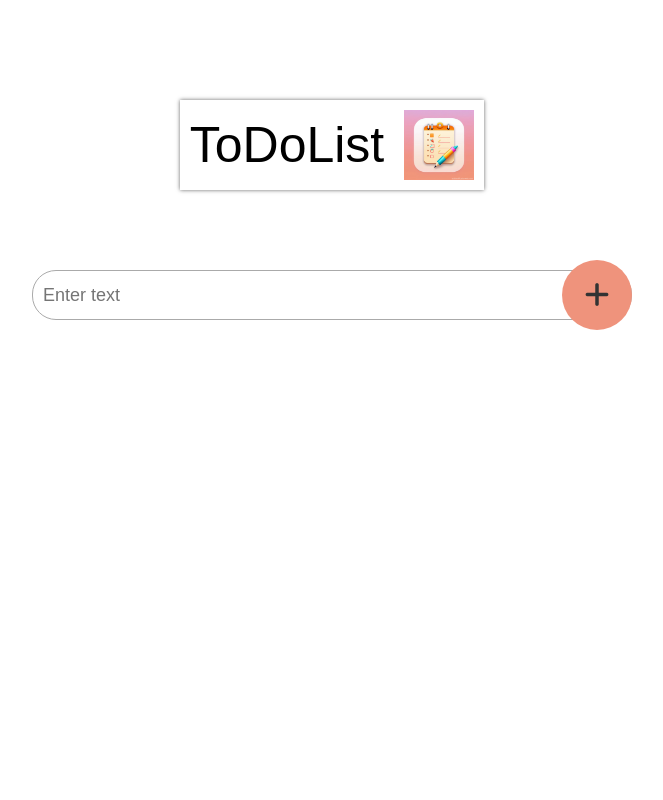
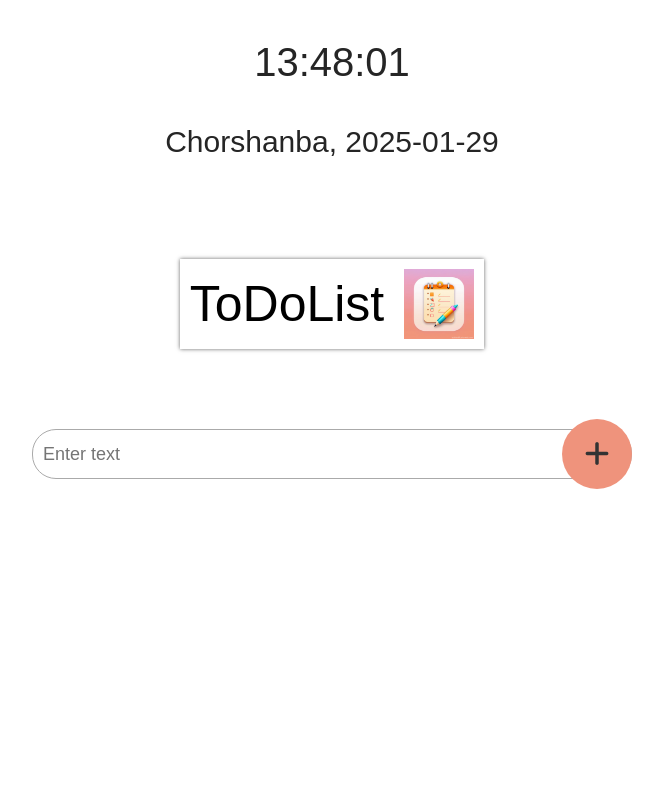
Before and after one commit to Qahhorali/to-do-list, a plain HTML site: page index.html in a window 1280 px wide. Shown: the whole page, without its empty margins (308-971 px from the left). Drawn offline with Linux system fonts and the light colour scheme.

Commit message:
vaqt qoshildi

```diff
--- a/index.html
+++ b/index.html
@@ -9,6 +9,8 @@
 </head>
 <body>
     <div class="container">
+        <div id="clock" ></div>
+        <div id="date"></div>
         <div class="titles">
             <div class="title">ToDoList</div>
             <img class="title-logo" src="images/title-logo.jpg" alt="">
--- a/script.js
+++ b/script.js
@@ -13,6 +13,34 @@ const editModal = document.getElementById('edit-modal')
 const closeModalEdit = document.getElementById('close-modal-edit')
 const editInput = document.getElementById('edit-input')
 const saveModalItem = document.getElementById('save-modal-item')
+
+
+
+function updateClock() {
+    const dateElement = document.getElementById('date')
+    const clockElement = document.getElementById('clock');
+    const now = new Date();
+    const hours = String(now.getHours()).padStart(2, '0');
+    const minutes = String(now.getMinutes()).padStart(2, '0');
+    const seconds = String(now.getSeconds()).padStart(2, '0');
+
+    clockElement.textContent = `${hours}:${minutes}:${seconds}`;
+    const weekdays = ['Yakshanba', 'Dushanba', 'Seshanba', 'Chorshanba', 'Payshanba', 'Juma', 'Shanba'];
+    const dayName = weekdays[now.getDay()];
+    const fullDate = now.toLocaleDateString('uz-UZ', {
+        year: 'numeric',
+        month: 'numeric',
+        day: 'numeric',
+    });
+    dateElement.textContent = `${dayName}, ${fullDate}`;
+
+}
+
+setInterval(updateClock, 1000);
+
+updateClock();
+
+
 
 // toggle modal
 function toggleModal(modal, isActive){
--- a/style.css
+++ b/style.css
@@ -21,7 +21,7 @@ body {
     gap: 40px;
 }
 .titles{
-    margin-top: 100px;
+    margin-top: 60px;
     box-shadow: 0 0 4px rgba(0, 0, 0, 0.6);
     display: flex;
     padding: 10px;
@@ -212,3 +212,12 @@ li.complated .name{
     outline: none;
     font-size: 18px;
 }
+#clock{
+    padding-top: 40px;
+    font-size: 40px;
+    color: #252525;
+}
+#date{
+    font-size: 30px;
+    color: #252525;
+}
```
